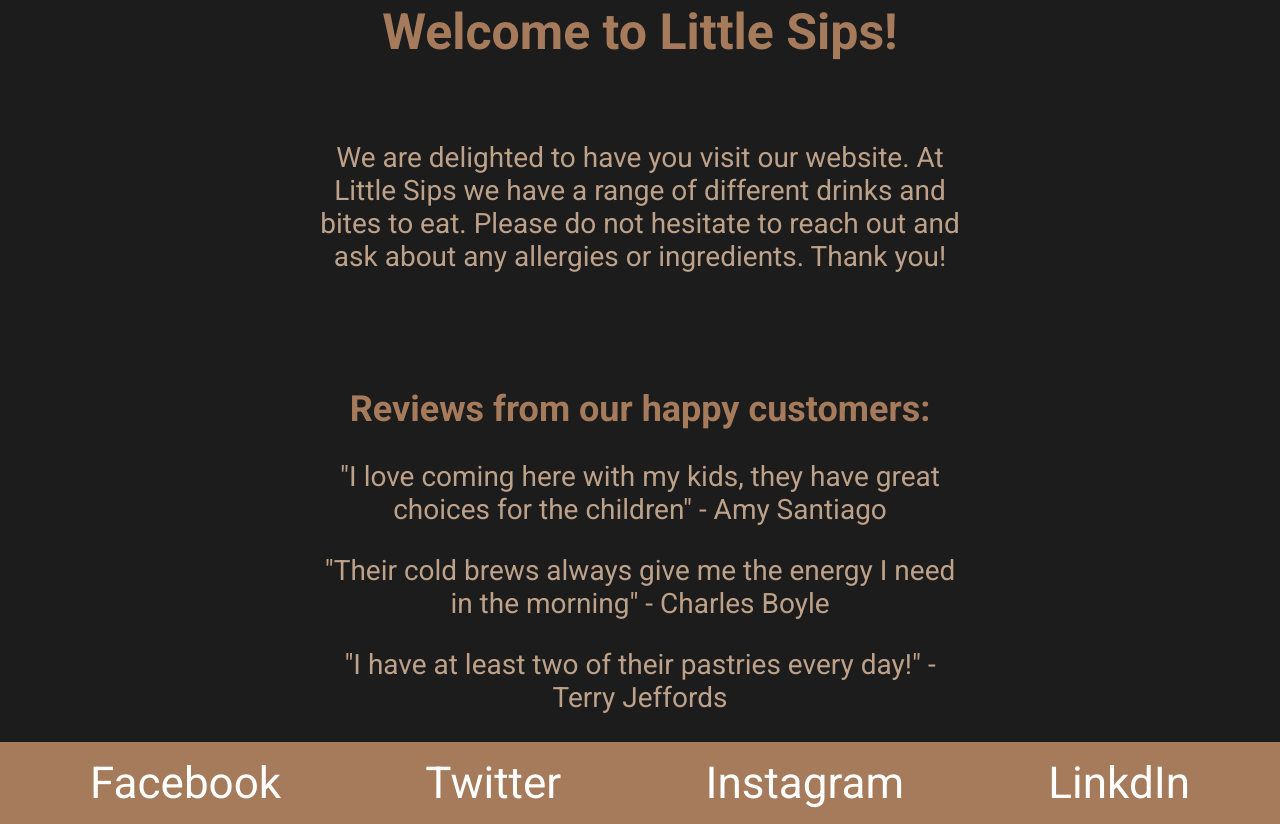
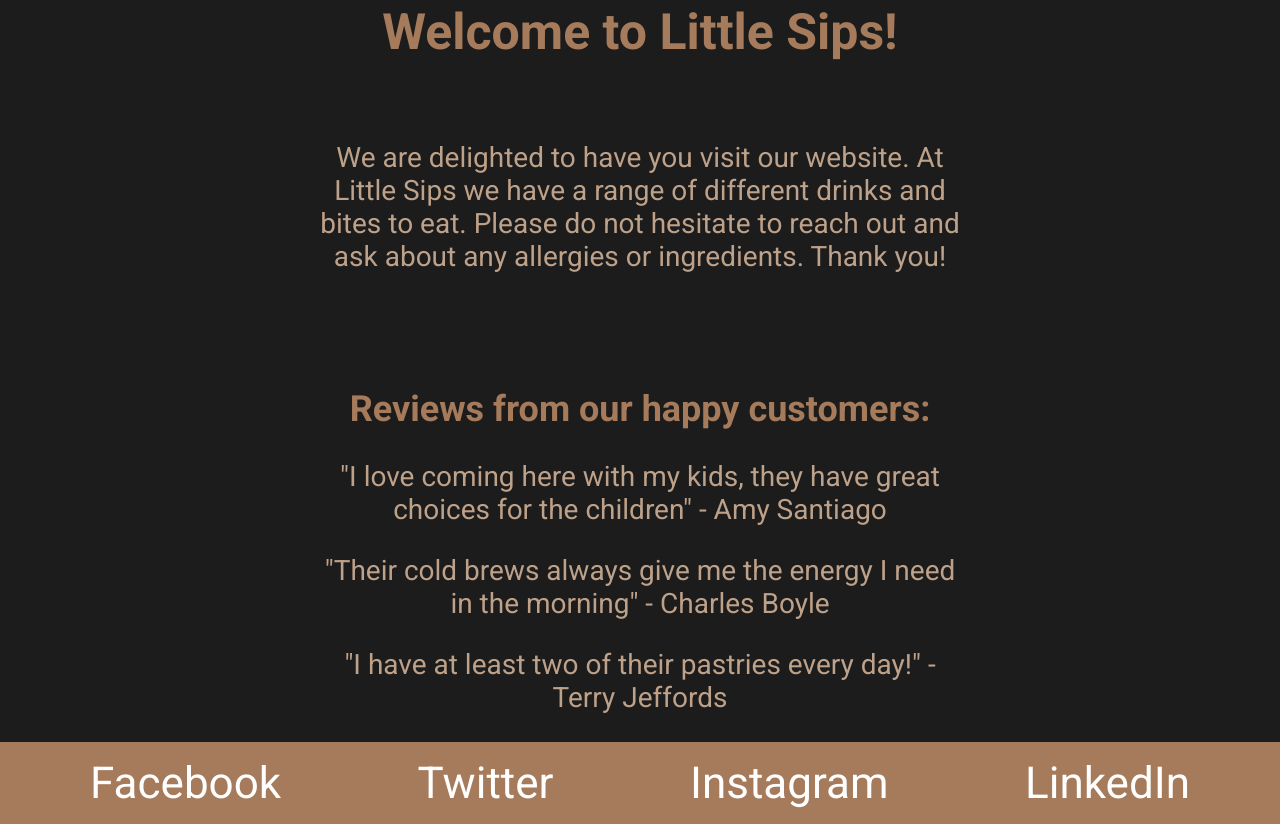
Before and after one commit to MalikTheCoder/coffee-shop, a plain HTML site: page index.html in a window 1280 px wide. Shown: the part 706-1530 px from the top of the page. Drawn offline with Linux system fonts and the light colour scheme; a web font is replaced by a local one.

Commit message:
Update index.html

```diff
--- a/index.html
+++ b/index.html
@@ -52,7 +52,7 @@
         <a href="">Facebook </a>
         <a href="">Twitter </a>
         <a href="">Instagram</a>
-        <a href="">LinkdIn</a>
+        <a href="">LinkedIn</a>
       </div>
 
     </div>
```
